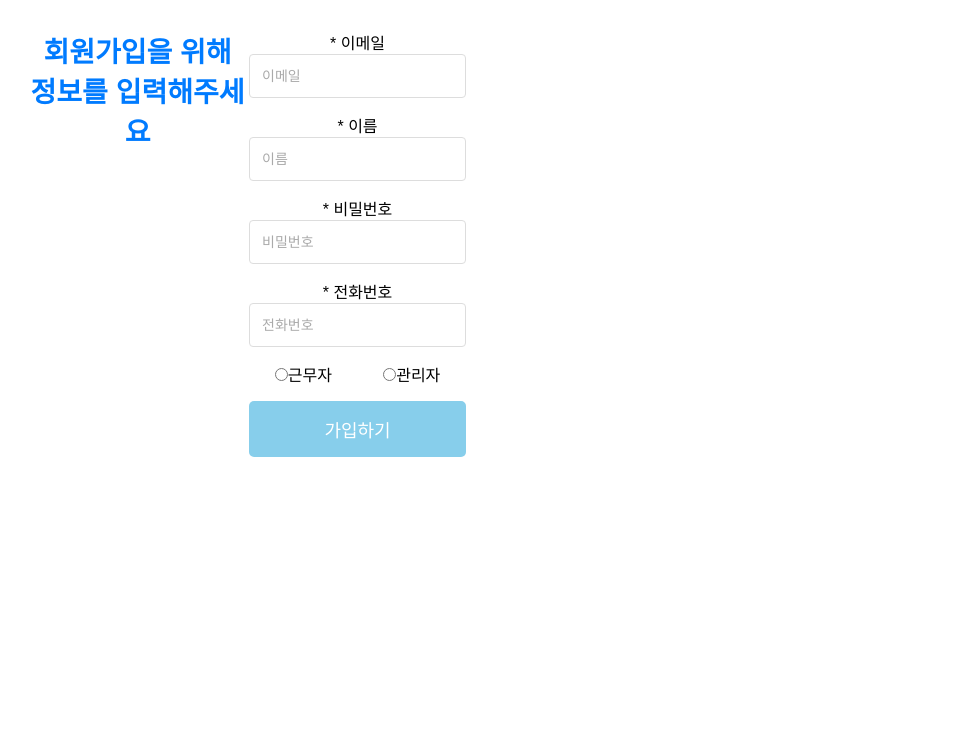
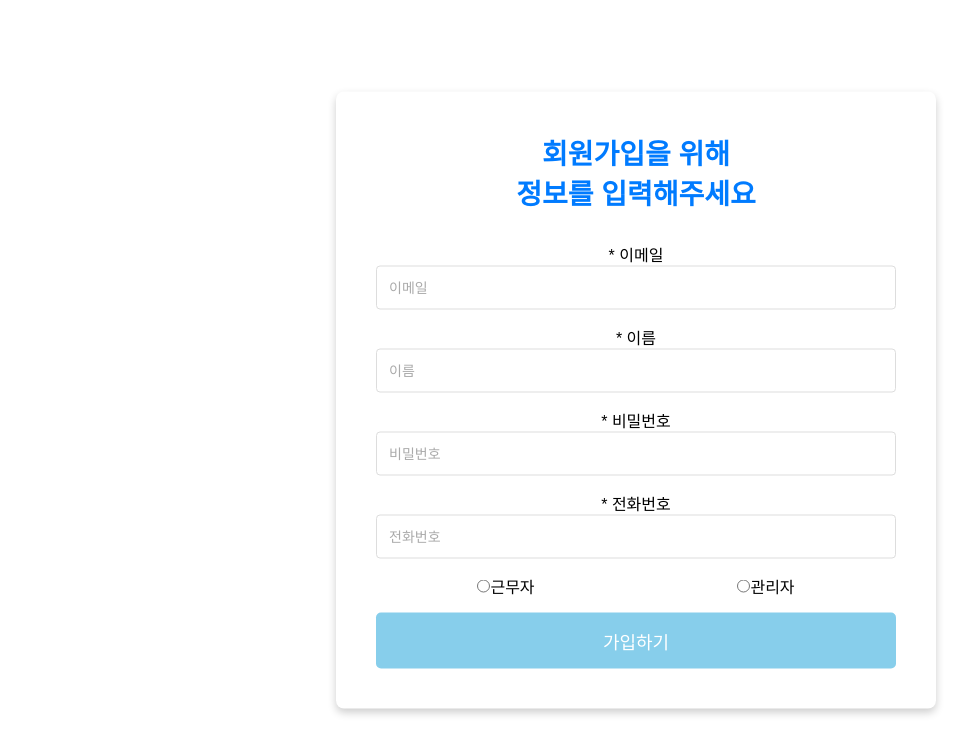
Before and after one commit to CSID-DGU/2024-1-OSS-stackOverflowers, a React (Create React App) app in the folder frontend/blog/: page /signup in a window 1280 px wide. Shown: the top 754 px of the page, without its empty margins (4-974 px from the left). Built offline with nearby package versions, Linux system fonts and the light colour scheme.

Commit message:
feat : 로그인, 회원가입 콘텐츠 가운데 정렬

```diff
--- a/frontend/blog/src/pages/login.css
+++ b/frontend/blog/src/pages/login.css
@@ -1,3 +1,5 @@
+/* src/Login.css */
+
 * {
   margin: 0;
   padding: 0;
@@ -5,16 +7,27 @@
   font-family: Arial, sans-serif;
 }
 
+body, html {
+  width: 100%;
+  height: 100vh;
+}
 
 .login-container {
-  display:flex;
+  position: absolute;
+  top: 50%;
+  left: 50%;
+  transform: translate(-50%, -50%);
   width: 520px;
   padding: 40px;
   text-align: center;
+  box-shadow: 0 4px 8px rgba(0, 0, 0, 0.2);
+  border-radius: 8px;
+  background-color: white;
 }
 
 .logo {
   color: #87ceeb;
+  font-size: 32px; /* 로고 크기 조정 */
   margin-bottom: 40px;
 }
 
--- a/frontend/blog/src/pages/signup.css
+++ b/frontend/blog/src/pages/signup.css
@@ -7,12 +7,22 @@
   font-family: Arial, sans-serif;
 }
 
+body, html {
+  width: 100%;
+  height: 100vh;
+}
 
 .signup-container {
-  display: flex;
-  width: 500px;
-  padding: 30px;
+  position: absolute;
+  top: 50%;
+  left: 50%;
+  transform: translate(-50%, -50%);
+  width: 600px;
+  padding: 40px;
   text-align: center;
+  box-shadow: 0 4px 8px rgba(0, 0, 0, 0.2);
+  border-radius: 8px;
+  background-color: white;
 }
 
 .title {
```
